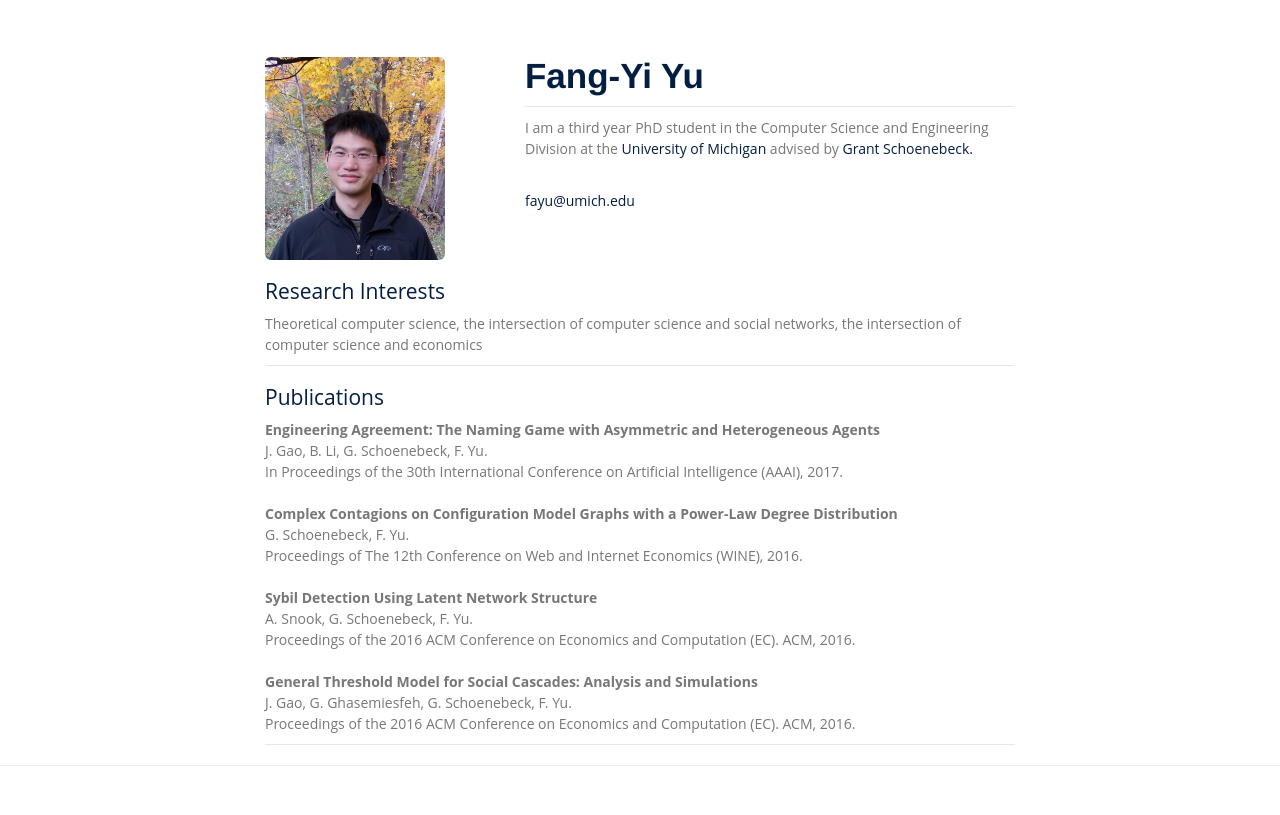
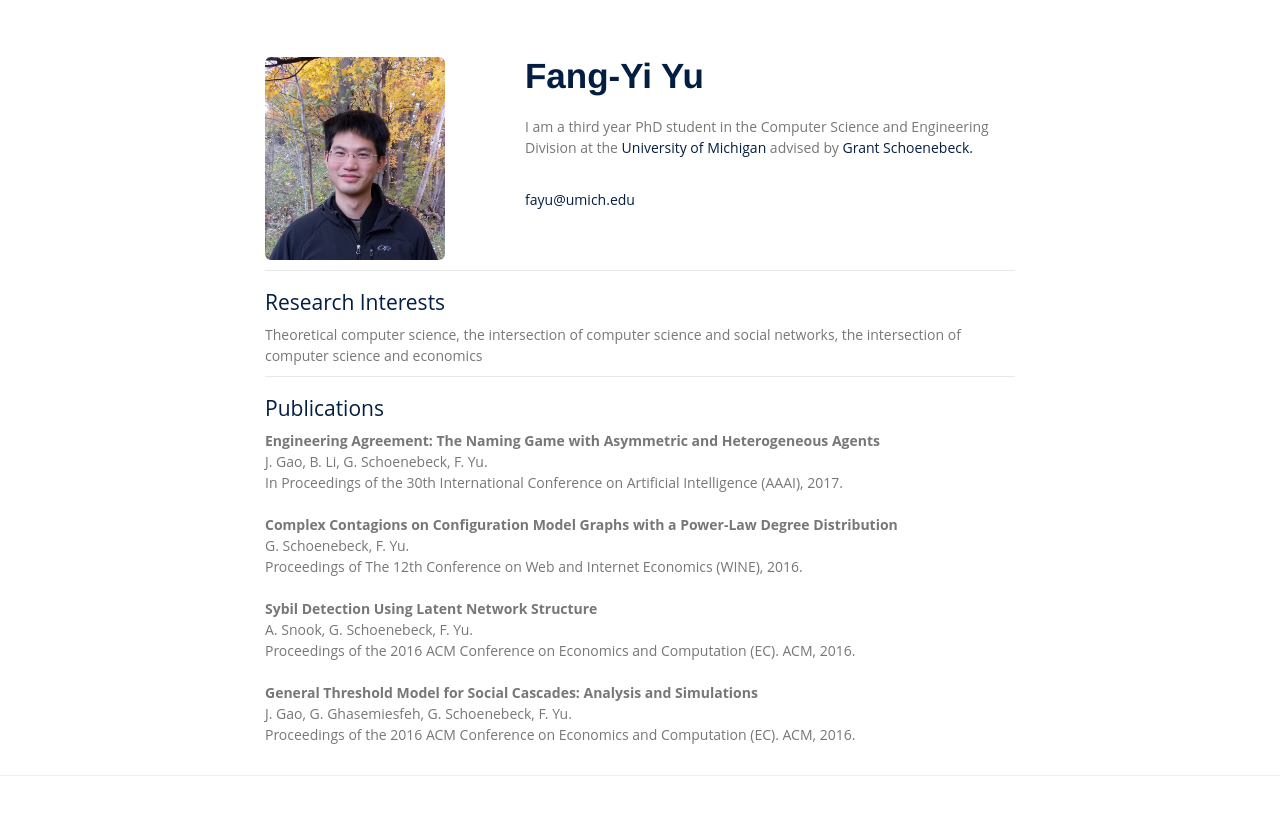
Before and after one commit to ericswatch/ericswatch.github.io, a Jekyll site: the page index.html, which Jekyll copies as it is, in a window 1280 px wide. Shown: the top 815 px of the page. Built offline with Jekyll 4.4.1, drawn with Linux system fonts in a browser that asks for light colours; nearby versions of some CDN libraries; library files that are not in the unit come from our copies.

Commit message:
Update main.css

```diff
--- a/css/main.css
+++ b/css/main.css
@@ -1,4 +1,5 @@
-html, body {
+/*html, */
+	body {
 	font-family: 'Open Sans', sans-serif;
 	background: #fff;
 	color: #555;
@@ -9,7 +10,7 @@ html, body {
 	}
 
 	h1 {
-    color:  #041E42;
+	color: #041E42;
 	font-size: 2.5em;
 	font-family:'Helvetica', 'Arial', 'Sans-Serif';
 	font-weight: bold;
@@ -28,7 +29,7 @@ p {
 
 	a {
 	text-decoration: none;
-    color:  #041E42;
+	color: #041E42;
 	}
 
 	a:hover {
@@ -45,13 +46,14 @@ a:hover {
 	}
 
 	.title {
+	padding-bottom: 0.3em;
 	margin-top: 0;
 	padding-bottom: 0.3em;
-    border-bottom: 1px solid #E8E8E8;
+	/*border-bottom: 1px solid #E8E8E8;*/
 	}
 
 	section {
-    border-bottom: 1px solid #E8E8E8;
+	border-top: 1px solid #E8E8E8;
 	}
 
 	.pub-list {
```
Lines whose indentation alone changed are shown as unchanged.
